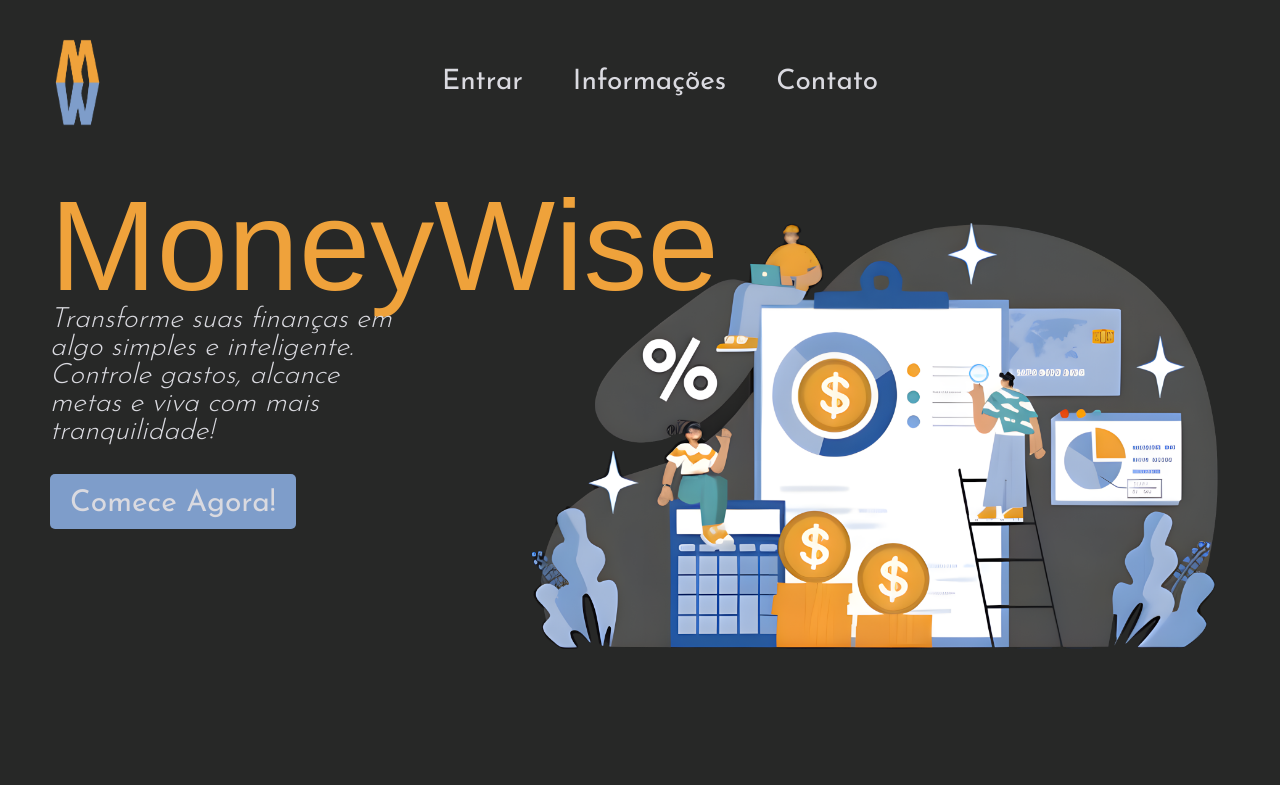
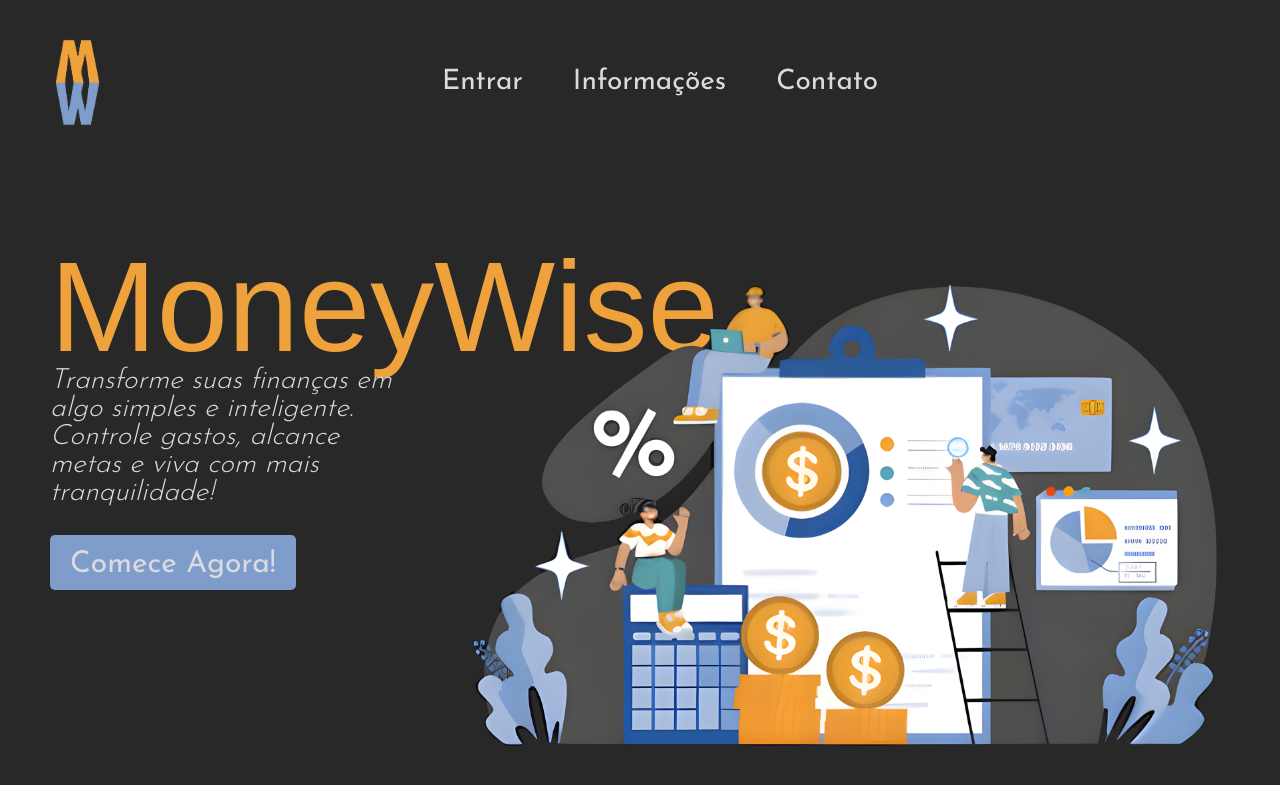
Before and after one commit to Projeto-S204/moneywise, a Flask app: page / in a window 1280 px wide. Shown: the top 785 px of the page. Run offline with Flask 3, Linux system fonts and the light colour scheme; some web fonts are replaced.

Commit message:
ajuestes na home

```diff
--- a/app/home/static/css/home.css
+++ b/app/home/static/css/home.css
@@ -41,6 +41,7 @@ main {
   margin-bottom: auto;
   height: auto;
   margin: 50px;
+  position: fixed;
   bottom: 0;
   left: 0;
 }
@@ -86,7 +87,7 @@ main {
 }
 
 #img-container {
-    width: 60%;
+  width: 65%;
 }
 
 #img-container img {
--- a/app/home/templates/home.html
+++ b/app/home/templates/home.html
@@ -1,5 +1,6 @@
 <!DOCTYPE html>
 <html lang="pt-br">
+
 <head>
   <meta charset="UTF-8" />
   <meta name="viewport" content="width=device-width, initial-scale=1.0" />
@@ -8,6 +9,7 @@
   <link href="https://fonts.googleapis.com/css2?family=Jomhuria&display=swap" rel="stylesheet" />
   <link href="https://fonts.googleapis.com/css2?family=Josefin+Sans:wght@300;400;700&display=swap" rel="stylesheet" />
 </head>
+
 <body>
   <header>
     <nav>
@@ -23,7 +25,8 @@
   <main>
     <div id="text-container">
       <h1 id="main-title">MoneyWise</h1>
-      <p id="main-description">Transforme suas finanças em algo simples e inteligente. Controle gastos, alcance metas e viva com mais tranquilidade!</p>
+      <p id="main-description">Transforme suas finanças em algo simples e inteligente. Controle gastos, alcance metas e
+        viva com mais tranquilidade!</p>
       <div id="button-container">
         <button id="start-button"><a href="{{ url_for('transactions.transactions_page') }}">Comece Agora!</a></button>
       </div>
@@ -34,4 +37,5 @@
     </div>
   </main>
 </body>
+
 </html>
```
Lines whose indentation alone changed are shown as unchanged.
